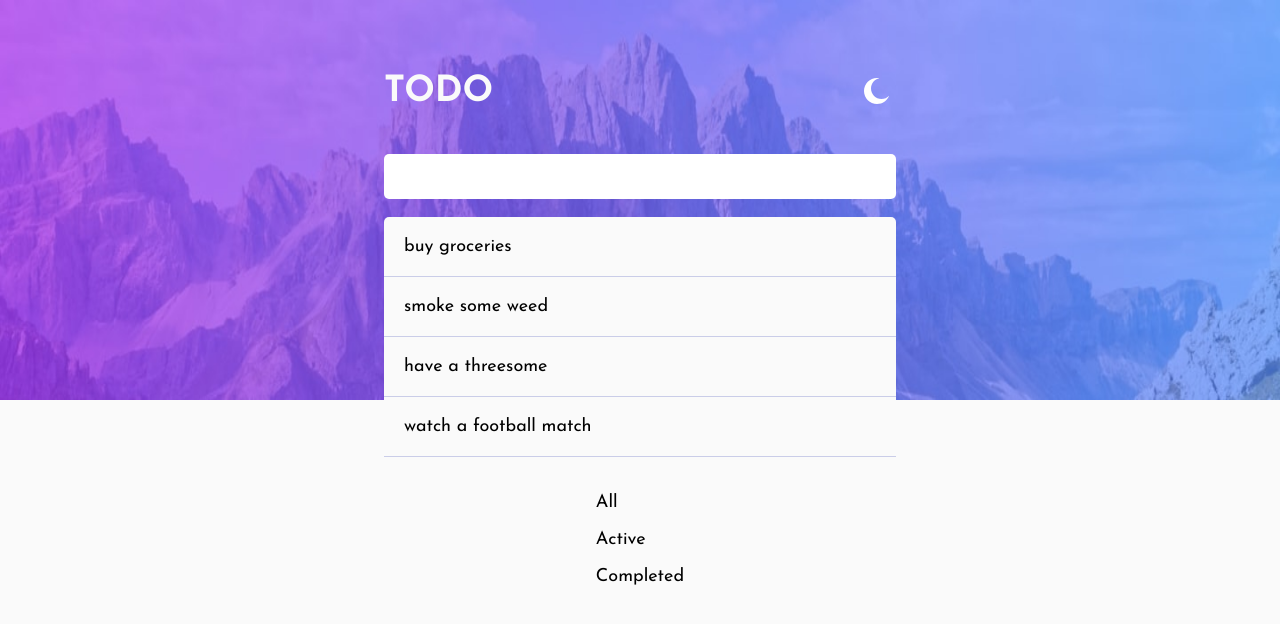
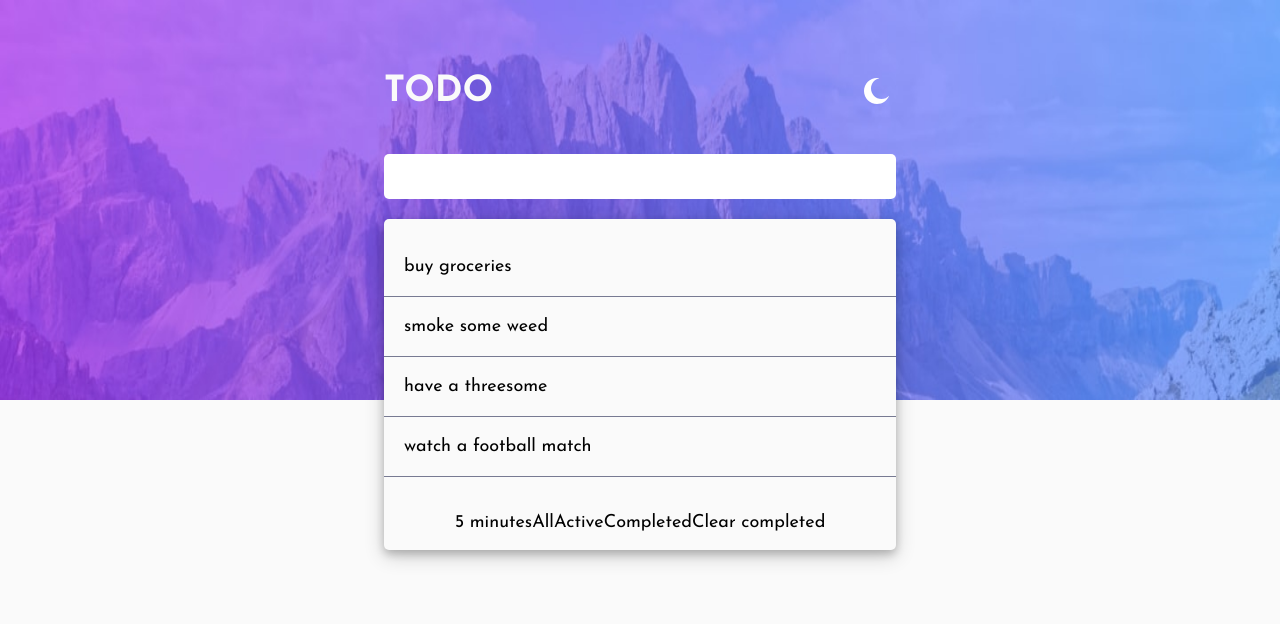
Before and after one commit to Samuel-jacobs/todo-app-project, a React (Create React App) app: page / in a window 1280 px wide. Shown: the top 624 px of the page. Built offline with nearby package versions, Linux system fonts and the light colour scheme.

Commit message:
more css

```diff
--- a/src/Component.css
+++ b/src/Component.css
@@ -30,6 +30,7 @@
 }
 .dark-input {
     background-color: var(--Very-Dark-Desaturated-Blue);
+    color: var(--Light-Grayish-Blue);
 }
 .todo-input {
     width: 100%;
@@ -43,17 +44,20 @@
     justify-content: center;
     align-items: center;
     flex-direction: column;
-    margin: 0 auto;
+    margin: 20px auto;
+    padding-top: 0;
     width: 40vw;
-
+    background-color: hsl(0, 0%, 98%);
+    box-shadow: 0 4px 8px 0 rgba(0, 0, 0, 0.2), 0 6px 20px 0 rgba(0, 0, 0, 0.19);
+    border-radius: 5px;
 }
 .todo-list {
-    background-color: hsl(0, 0%, 98%);
+
     list-style-type: none;
     width: 100%;
     padding-left: 0;
-    border-radius: 5px;
-    background-color: hsl(0, 0%, 98%);
+
+
 }
 .dark-list {
     background-color: var(--Very-Dark-Desaturated-Blue);
@@ -61,10 +65,18 @@
 }
 
 .todo-list li {
+    padding: 20px;
+    border-bottom: 0.5px solid var(--Dark-Grayish-Blue);
+}
 
-
-    padding: 20px;
-    border-bottom: 0.5px solid var(--Light-Grayish-Blue);
+.todo-settings {
+    display: flex;
+    justify-content: space-between;
+    align-items: center;
+}
+.todo-category {
+    display: flex;
+    justify-content: space-between;
 }
 
 /* .todo-list li:first-child {
--- a/src/components/TodoList.jsx
+++ b/src/components/TodoList.jsx
@@ -3,17 +3,21 @@ import '../Component.css'
 
 function TodoList({isDarkMode}) {
   return (
-    <div className='todo-list-wrapper'>
-      <ul className={`todo-list ${isDarkMode ? `dark-list` : `light-list` }`}>
+    <div className={`todo-list-wrapper ${isDarkMode ? `dark-list` : `light-list` }`}>
+      <ul className='todo-list'>
         <li>buy groceries</li>
         <li>smoke some weed</li>
         <li>have a threesome</li>
         <li>watch a football match</li>
       </ul>
-      <div>
-        <p>All</p>
-        <p>Active</p>
-        <p>Completed</p>
+      <div className='todo-settings'>
+        <p>5 minutes</p>
+        <div className='todo-category'>
+          <p>All</p>
+          <p>Active</p>
+          <p>Completed</p>
+        </div>
+        <p>Clear completed</p>
       </div>
     </div>
   )
```
